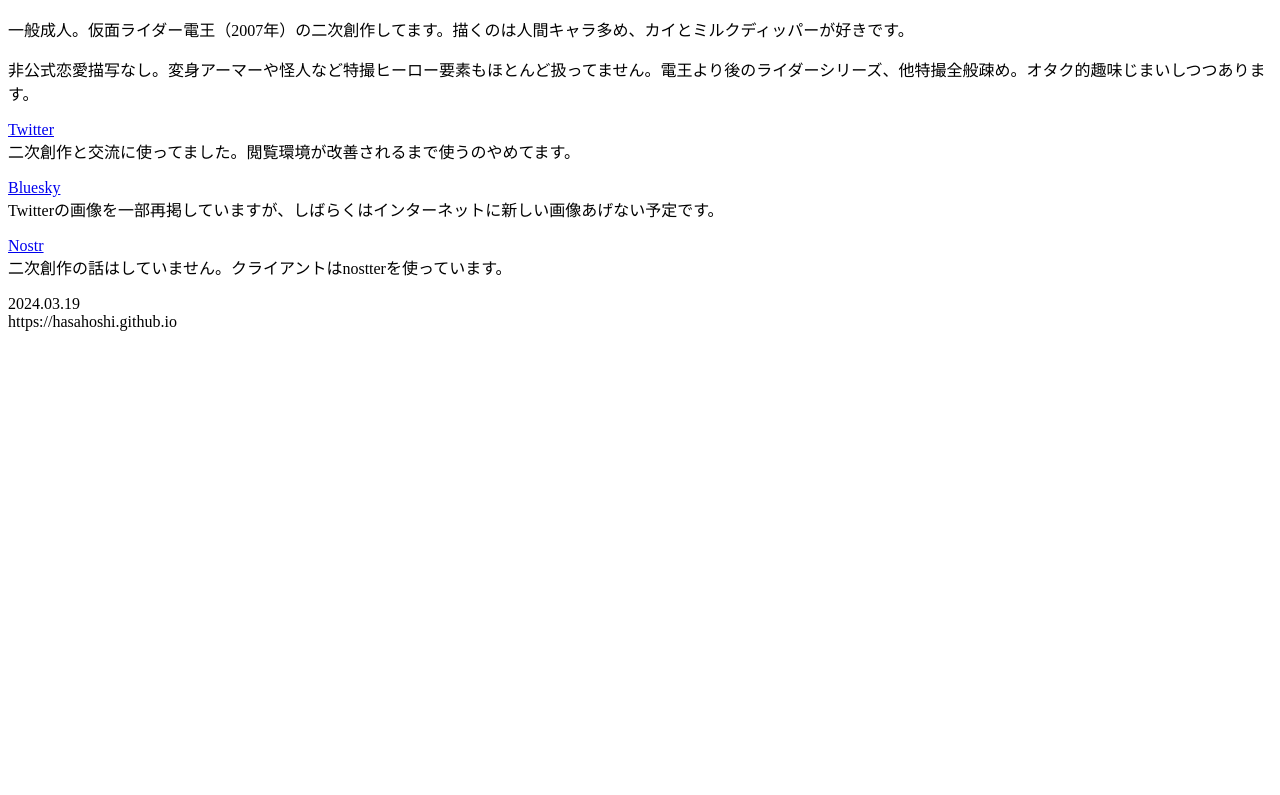
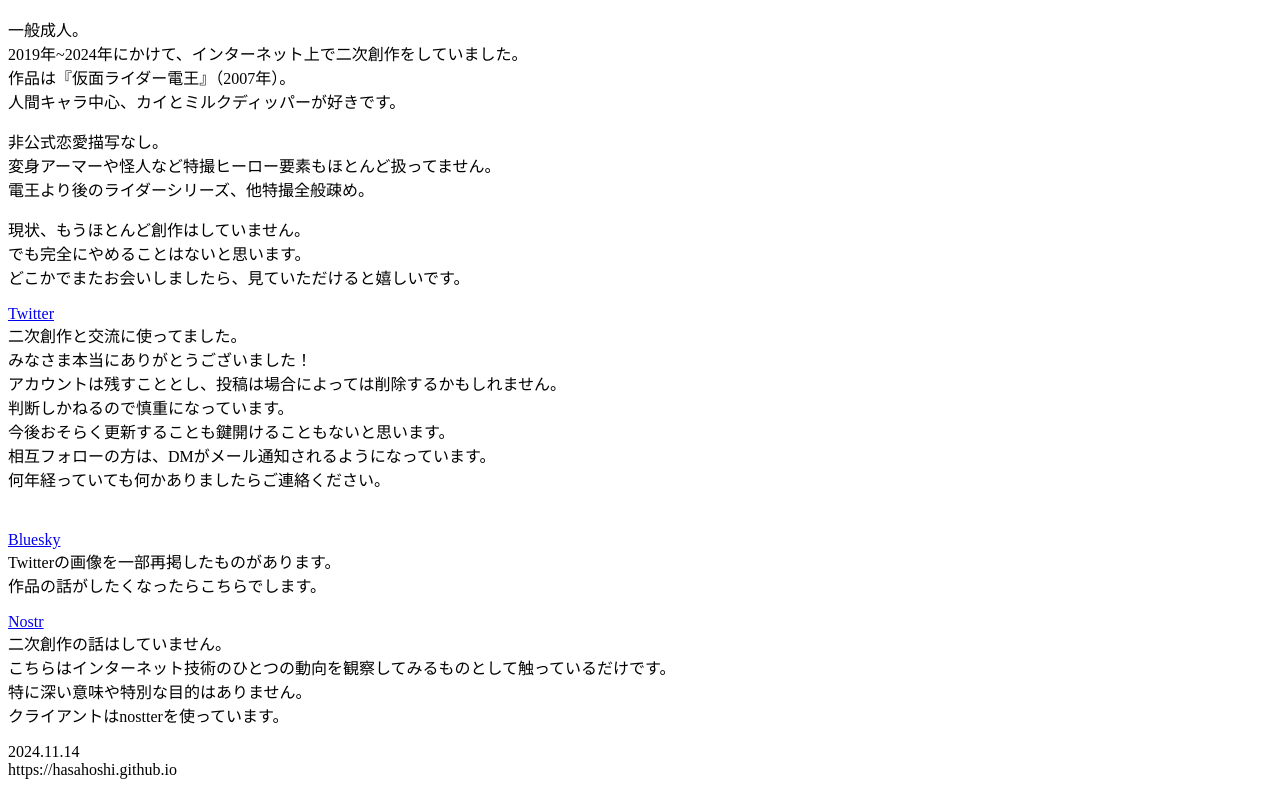
Before and after one commit to hasahoshi/hasahoshi.github.io, a plain HTML site: page index.html in a window 1280 px wide. Shown: the part 50-845 px from the top of the page. Before the commit the page ends 800 px from the top, so only its background shows below. Drawn offline with Linux system fonts and the light colour scheme.

Commit message:
Update index.html

```diff
--- a/index.html
+++ b/index.html
@@ -7,11 +7,39 @@
 </head>
 <body>
     	<h2>hasahoshi</h2>
-  		<p>一般成人。仮面ライダー電王（2007年）の二次創作してます。描くのは人間キャラ多め、カイとミルクディッパーが好きです。</p>
-  		<p>非公式恋愛描写なし。変身アーマーや怪人など特撮ヒーロー要素もほとんど扱ってません。電王より後のライダーシリーズ、他特撮全般疎め。オタク的趣味じまいしつつあります。</p>
-  		<p><a href="https://twitter.com/hasahoshi">Twitter</a><br>二次創作と交流に使ってました。閲覧環境が改善されるまで使うのやめてます。</p>
-  		<p><a href="https://bsky.app/profile/hasahoshi.bsky.social">Bluesky</a><br>Twitterの画像を一部再掲していますが、しばらくはインターネットに新しい画像あげない予定です。</p>
-    		<p><a href="https://nostter.app/npub1pejq6sgzf8hgv7fgmqr3w4xey8sljh696ytme6rufedgt56da2qsqewwhj">Nostr</a><br>二次創作の話はしていません。クライアントはnostterを使っています。</p>
-  		<p> 2024.03.19<br>https://hasahoshi.github.io<p>
+  		<p>一般成人。<br>
+         2019年~2024年にかけて、インターネット上で二次創作をしていました。<br>
+         作品は『仮面ライダー電王』（2007年）。<br>
+         人間キャラ中心、カイとミルクディッパーが好きです。
+      </p>
+  		<p>非公式恋愛描写なし。<br>
+         変身アーマーや怪人など特撮ヒーロー要素もほとんど扱ってません。<br>
+         電王より後のライダーシリーズ、他特撮全般疎め。
+      </p>
+      <p>現状、もうほとんど創作はしていません。<br>
+         でも完全にやめることはないと思います。<br>
+         どこかでまたお会いしましたら、見ていただけると嬉しいです。
+　　　　</p>
+
+  		<p><a href="https://twitter.com/hasahoshi">Twitter</a><br>
+         二次創作と交流に使ってました。<br>
+         みなさま本当にありがとうございました！<br>
+         アカウントは残すこととし、投稿は場合によっては削除するかもしれません。<br>
+         判断しかねるので慎重になっています。<br>
+         今後おそらく更新することも鍵開けることもないと思います。<br>
+         相互フォローの方は、DMがメール通知されるようになっています。<br>
+         何年経っていても何かありましたらご連絡ください。<br>
+　　　　</p>
+  		<p><a href="https://bsky.app/profile/hasahoshi.bsky.social">Bluesky</a><br>
+        Twitterの画像を一部再掲したものがあります。<br>
+        作品の話がしたくなったらこちらでします。
+      </p>
+    		<p><a href="https://nostter.app/npub1pejq6sgzf8hgv7fgmqr3w4xey8sljh696ytme6rufedgt56da2qsqewwhj">Nostr</a><br>
+          二次創作の話はしていません。<br>
+          こちらはインターネット技術のひとつの動向を観察してみるものとして触っているだけです。<br>
+          特に深い意味や特別な目的はありません。<br>
+          クライアントはnostterを使っています。
+        </p>
+  		<p> 2024.11.14<br>https://hasahoshi.github.io<p>
 </body>
 </html>
```
